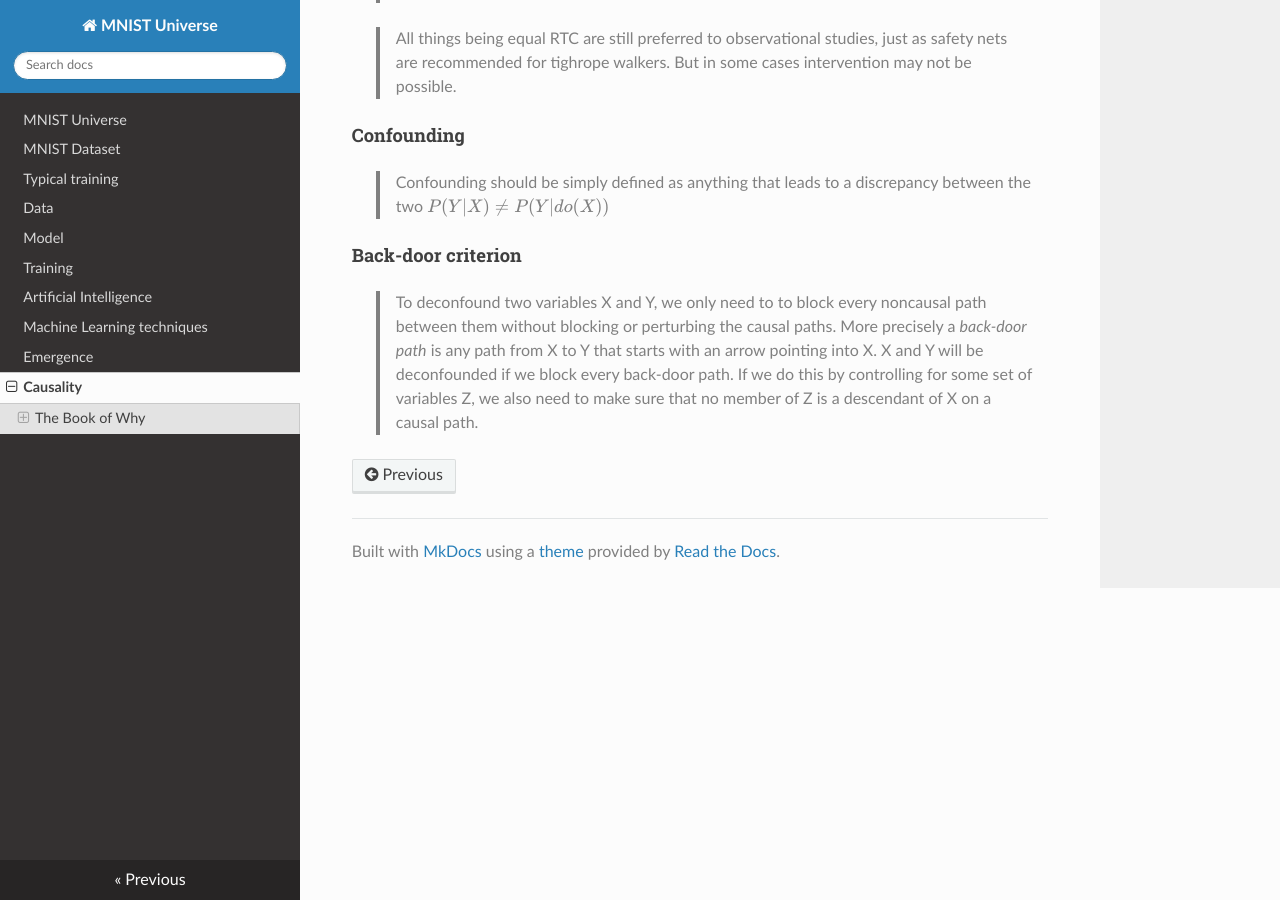
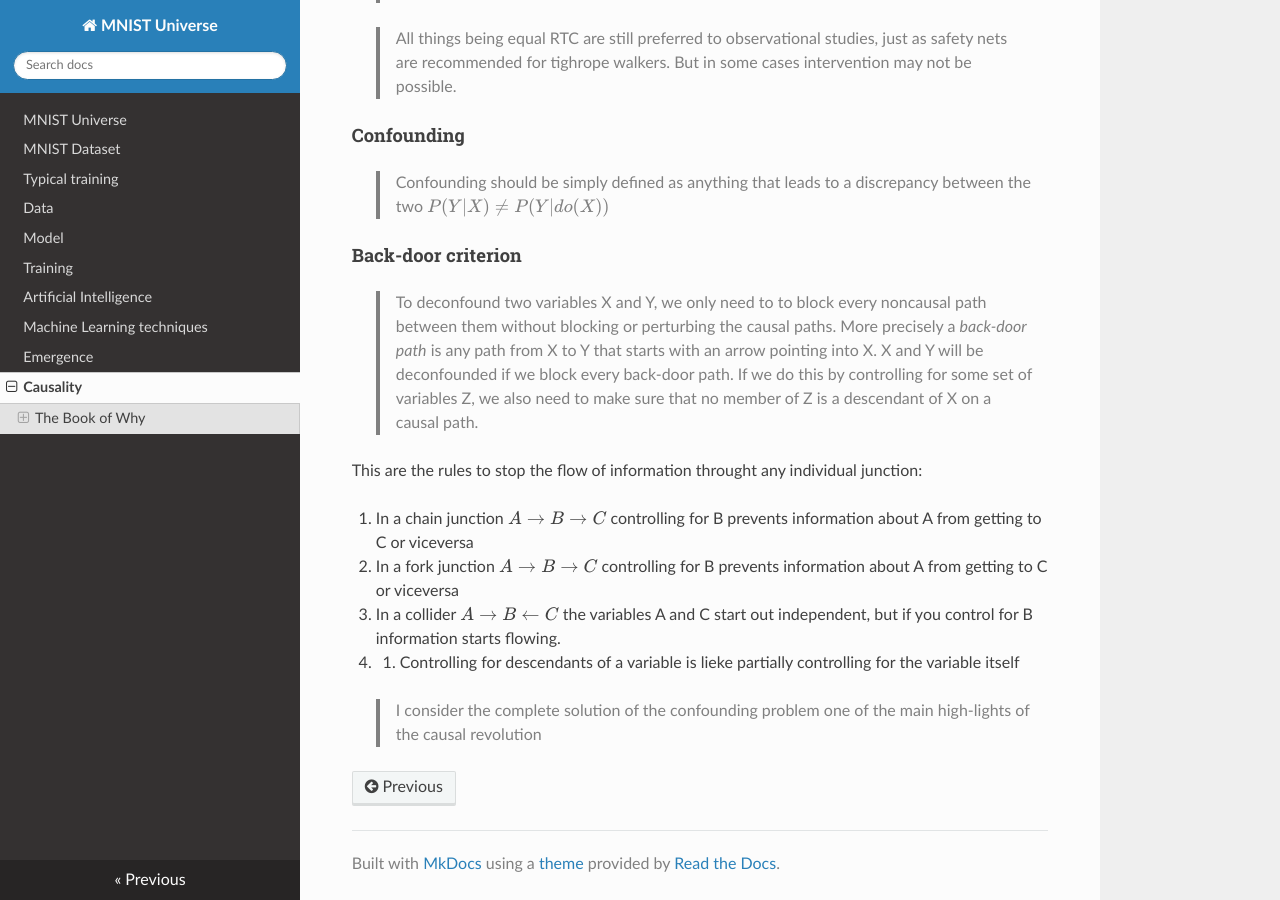
Before and after one commit to ironbar/mnist_universe, an MkDocs documentation site: the page built from docs/08_causality.md, in a window 1280 px wide and 900 px high, scrolled down 6710 px. Built offline with MkDocs 1.6.1, drawn with Linux system fonts in a browser that asks for light colours; nearby versions of some CDN libraries; formulas are drawn with MathJax 3.

Commit message:
Update 08_causality.md

```diff
--- a/docs/08_causality.md
+++ b/docs/08_causality.md
@@ -205,3 +205,12 @@ to make hypothesis about the causal model.
 #### Back-door criterion
 
 > To deconfound two variables X and Y, we only need to to block every noncausal path between them without blocking or perturbing the causal paths. More precisely a _back-door path_ is any path from X to Y that starts with an arrow pointing into X. X and Y will be deconfounded if we block every back-door path. If we do this by controlling for some set of variables Z, we also need to make sure that no member of Z is a descendant of X on a causal path.
+
+This are the rules to stop the flow of information throught any individual junction:
+
+1. In a chain junction $A\rightarrow B\rightarrow C$ controlling for B prevents information about A from getting to C or viceversa
+2. In a fork junction $A\rightarrow B\rightarrow C$ controlling for B prevents information about A from getting to C or viceversa
+3. In a collider $A\rightarrow B\leftarrow C$ the variables A and C start out independent, but if you control for B information starts flowing.
+4. 4. Controlling for descendants of a variable is lieke partially controlling for the variable itself
+
+> I consider the complete solution of the confounding problem one of the main high-lights of the causal revolution
```
